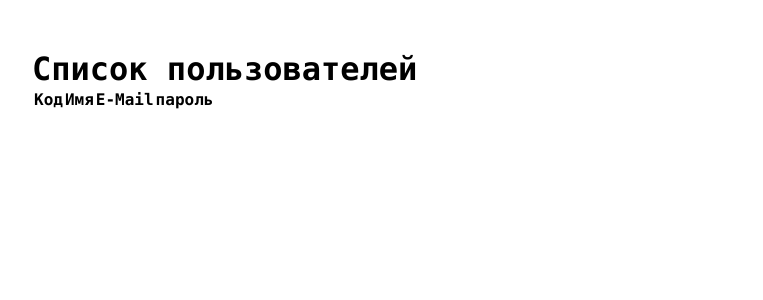
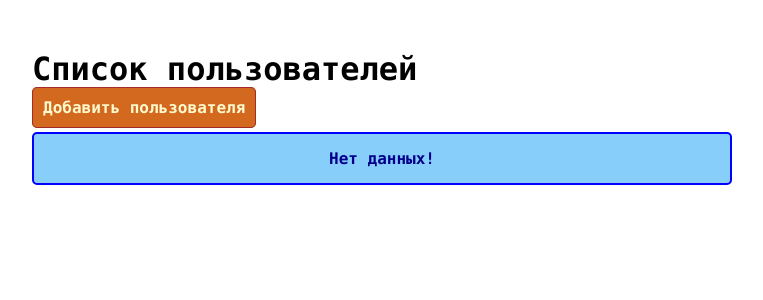
Before and after one commit to jokerjam-s/FLASK_HOME, a FastAPI app: page / in a window 1280 px wide. Shown: the top 300 px of the page, without its empty margins (18-781 px from the left). Run offline with FastAPI, Linux system fonts and the light colour scheme; lists and menus that the app fills with data are empty.

Commit message:
task 5 in progress

```diff
--- a/work_05/main.py
+++ b/work_05/main.py
@@ -8,11 +8,14 @@ from work_05.user import User
 import uvicorn
 
 base_dir = os.path.dirname(os.path.abspath(__file__))
-print(base_dir)
+static_dir = os.path.join(base_dir, 'static')
+templates_dir = os.path.join(base_dir, 'templates')
+
 app = FastAPI()
 # https://qna.habr.com/q/1219276
-app.mount(base_dir, StaticFiles(directory='static'), name="work_05")
-templates = Jinja2Templates(directory='work_05/templates')
+# https://metanit.com/python/fastapi/1.9.php
+app.mount('/static', StaticFiles(directory=static_dir))
+templates = Jinja2Templates(directory=templates_dir)
 
 users: list[User] = []
 
@@ -53,23 +56,22 @@ async def update_user(id: int, user_info: User):
         users[users.index(user[0])] = user_info
 
 
-def get_max_id(users: list[User]) -> int:
+def get_next_id(users: list[User]) -> int:
     """
     Поиск максимального идентификатора в списке пользователей.
 
     :param users: cписок пользователей
-    :return: найденное значение, если список пуст - 0
+    :return: значение для нового id
     """
-    max_id = 0
-    for user in users:
-        if user.id > max_id:
-            max_id = user.id
-    return max_id
+    next_id = 0
+    if len(users) > 0:
+        next_id = users[-1].id + 1
+    return next_id
 
 
 @app.post('/user/')
 async def insert_user(user: User):
-    user.id = get_max_id(users) + 1
+    user.id = get_next_id(users)
     users.append(user)
 
 
--- a/work_05/static/css/style.css
+++ b/work_05/static/css/style.css
@@ -12,6 +12,60 @@ body {
     padding: 50px;
 }
 
+h1 {
+    margin-bottom: 10px;
+}
+
 .container {
     max-width: 700px;
 }
+
+.btn{
+    border: 1px solid brown;
+    color: lemonchiffon;
+    background-color: chocolate;
+    font-weight: bold;
+    padding: 10px;
+    border-radius: 5px;
+    cursor: pointer;
+    margin-bottom: 10px;
+}
+
+.btn:hover {
+    color: chocolate;
+    background-color: lemonchiffon;
+}
+
+.alert {
+    border-radius: 5px;
+    padding: 15px;
+    margin: 15px 0;
+    font-weight: bold;
+    border-width: 2px;
+    border-style: solid;
+    text-align: center;
+}
+
+.alert-info{
+    border-color: blue;
+    color: darkblue;
+    background-color: lightskyblue;
+}
+
+.alert-warning{
+    border-color: saddlebrown;
+    color: saddlebrown;
+    background-color: lemonchiffon;
+}
+
+.alert-success{
+    border-color: darkgreen;
+    color: darkgreen;
+    background-color: lightgreen;
+}
+
+.alert-error{
+    border-color: darkred;
+    color: darkred;
+    background-color: lightcoral;
+}
--- a/work_05/templates/main.html
+++ b/work_05/templates/main.html
@@ -16,15 +16,22 @@
     </title>
 </head>
 <body>
-    <div class=".container">
+<div class="container">
     {% block context %}
         <h1>Список пользователей</h1>
+        <a class="btn">Добавить пользователя</a>
+        {#        https://jinja.palletsprojects.com/en/3.1.x/templates/#builtin-filters #}
+        {% if users|length == 0 %}
+            <div class="alert alert-info">
+                Нет данных!
+            </div>
+        {% else %}
             <table>
                 <tr>
                     <th>Код</th>
                     <th>Имя</th>
                     <th>E-Mail</th>
-                    <th>пароль</th>
+                    <th>Пароль</th>
                 </tr>
                 {% for user in users %}
                     <tr>
@@ -35,6 +42,7 @@
                     </tr>
                 {% endfor %}
             </table>
+        {% endif %}
     {% endblock %}
 </div>
 </body>
```
Lines whose indentation alone changed are shown as unchanged.
